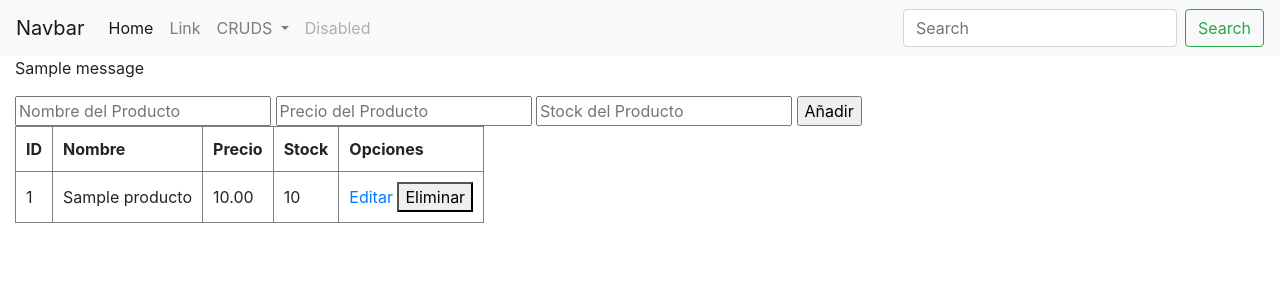
After one commit to JorgeMedranoGit/OpenGym, a Flask app: page /productos in a window 1280 px wide. The commit adds this page. Shown: the top 300 px of the page. Run offline with Flask 3, Linux system fonts and the light colour scheme; tables that the repository leaves empty hold one stand-in row (values such as "Sample post"); one stand-in notice (Sample message) is shown.

Commit message:
ejemploCrud

```diff
--- a/app.py
+++ b/app.py
@@ -1,17 +1,15 @@
-from flask import Flask, redirect, url_for, render_template, request, session, flash
+from flask import Flask, redirect, url_for, render_template, request, session, flash, jsonify
 from datetime import timedelta
+from decimal import Decimal
 from flask_sqlalchemy import SQLAlchemy
 
 import os
 
-from database import init_db, db
-
 app = Flask(__name__)
 app.secret_key = "hello"
+app.config['SQLALCHEMY_DATABASE_URI'] = "postgresql://quantumcoders_user:YFq8LXNKyaDgSJkFc0OGk9GwgfGTOlsj@dpg-cs2hv4bqf0us73a8h0fg-a.virginia-postgres.render.com/quantumcoders"
 
 app.permanent_session_lifetime = timedelta(minutes=5)
-
-init_db(app)
 
 db = SQLAlchemy(app)
 
@@ -24,7 +22,20 @@ class users(db.Model):
         self.name = name
         self.email = email
 
+class Productos(db.Model):
+    __tablename__ = 'productos'  # Nombre de la tabla en la base de datos
 
+    _id = db.Column("idp", db.Integer, primary_key=True, autoincrement=True)  # Columna de identificación
+    nombre = db.Column(db.String(100), nullable=False)  # Nombre del producto
+    preciov = db.Column(db.Numeric(10, 2), nullable=False)  # Precio de venta, tipo decimal
+    stock = db.Column(db.Integer, nullable=False)  # Stock disponible
+
+    def __init__(self, nombre, precio, stock):
+        self.nombre = nombre
+        self.preciov = precio
+        self.stock = stock
+    def __repr__(self):
+        return f'<Producto {self.nombre}, Precio: {self.previov}, Stock: {self.stock}>'
 # Crear las tablas antes de que arranque la aplicación
 
 @app.route("/")
@@ -87,5 +98,54 @@ def logout():
 def test():
     return render_template("new.html")
 
+
+
+
+
+# RUTAS DE LOS CRUDS
+
+@app.route("/productos", methods=["POST", "GET"])
+def productosCrud():
+    if request.method == "POST":
+        nombre = request.form['nombreProduc']
+        precioVenta = Decimal(request.form['precioProduc'])
+        stock = int(request.form['stockProduc'])
+
+        producto_id = request.form.get('producto_id')
+        if producto_id:
+            producto = Productos.query.get(producto_id)
+            producto.nombre = nombre
+            producto.preciov = precioVenta
+            producto.stock = stock
+            db.session.commit()
+            flash("Producto editado exitosamente!")
+        else:
+            nuevo_producto = Productos(nombre, precioVenta, stock)
+            db.session.add(nuevo_producto)
+            db.session.commit()
+            flash("Producto añadido exitosamente!")
+
+        return redirect("/productos")
+
+    productos = Productos.query.all()
+    return render_template("productos.html", productos=productos)
+
+
+@app.route("/productos/editar/<int:id>", methods=["GET"])
+def editarProducto(id):
+    producto = Productos.query.get(id)
+    return render_template("productos.html", producto=producto, productos=Productos.query.all())
+
+
+@app.route("/productos/eliminar/<int:id>", methods=["POST"])
+def eliminarProducto(id):
+    producto = Productos.query.get(id)
+    db.session.delete(producto)
+    db.session.commit()
+    flash("Producto eliminado exitosamente!")
+    return redirect("/productos")
+
+
+
 if __name__ == "__main__":
     app.run(debug=True)
--- a/templates/base.html
+++ b/templates/base.html
@@ -19,14 +19,14 @@
               <a class="nav-link" href="#">Home <span class="sr-only">(current)</span></a>
             </li>
             <li class="nav-item">
-              <a class="nav-link" href="#">Link</a>
+              <a class="nav-link" href="/">Link</a>
             </li>
             <li class="nav-item dropdown">
               <a class="nav-link dropdown-toggle" href="#" id="navbarDropdown" role="button" data-toggle="dropdown" aria-haspopup="true" aria-expanded="false">
-                Dropdown
+                CRUDS
               </a>
               <div class="dropdown-menu" aria-labelledby="navbarDropdown">
-                <a class="dropdown-item" href="#">Action</a>
+                <a class="dropdown-item" href="/productos">Productos</a>
                 <a class="dropdown-item" href="#">Another action</a>
                 <div class="dropdown-divider"></div>
                 <a class="dropdown-item" href="#">Something else here</a>
--- /dev/null
+++ b/templates/productos.html
@@ -0,0 +1,49 @@
+{% extends "base.html" %}
+{% block title %}Productos{% endblock %}
+{% block content %}
+{% with messages = get_flashed_messages() %}
+    {% if messages %}
+        {% for msg in messages %}
+            <p>{{msg}}</p>
+        {% endfor%}
+    {% endif %}
+{% endwith %}
+
+<form action="/productos" method="post">
+    <input type="hidden" name="producto_id" value="{{ producto._id if producto else '' }}">
+    <input type="text" name="nombreProduc" placeholder="Nombre del Producto" value="{{ producto.nombre if producto else '' }}" required>
+    <input type="text" name="precioProduc" placeholder="Precio del Producto" value="{{ producto.preciov if producto else '' }}" required>
+    <input type="number" name="stockProduc" placeholder="Stock del Producto" value="{{ producto.stock if producto else '' }}" required>
+    <input type="submit" value="{{ 'Actualizar' if producto else 'Añadir' }}"/>
+</form>
+
+
+<table border="1" cellpadding="10">
+    <thead>
+        <tr>
+            <th>ID</th>
+            <th>Nombre</th>
+            <th>Precio</th>
+            <th>Stock</th>
+            <th>Opciones</th>
+        </tr>
+    </thead>
+    <tbody>
+        {% for producto in productos %}
+        <tr>
+            <td>{{ producto._id }}</td>
+            <td>{{ producto.nombre }}</td>
+            <td>{{ producto.preciov }}</td>
+            <td>{{ producto.stock }}</td>
+            <td>
+
+                <a href="/productos/editar/{{ producto._id }}">Editar</a>
+                <form action="/productos/eliminar/{{ producto._id }}" method="post" style="display:inline;">
+                    <button type="submit">Eliminar</button>
+                </form>
+            </td>
+        </tr>
+        {% endfor %}
+    </tbody>
+</table>
+{% endblock %}
```
